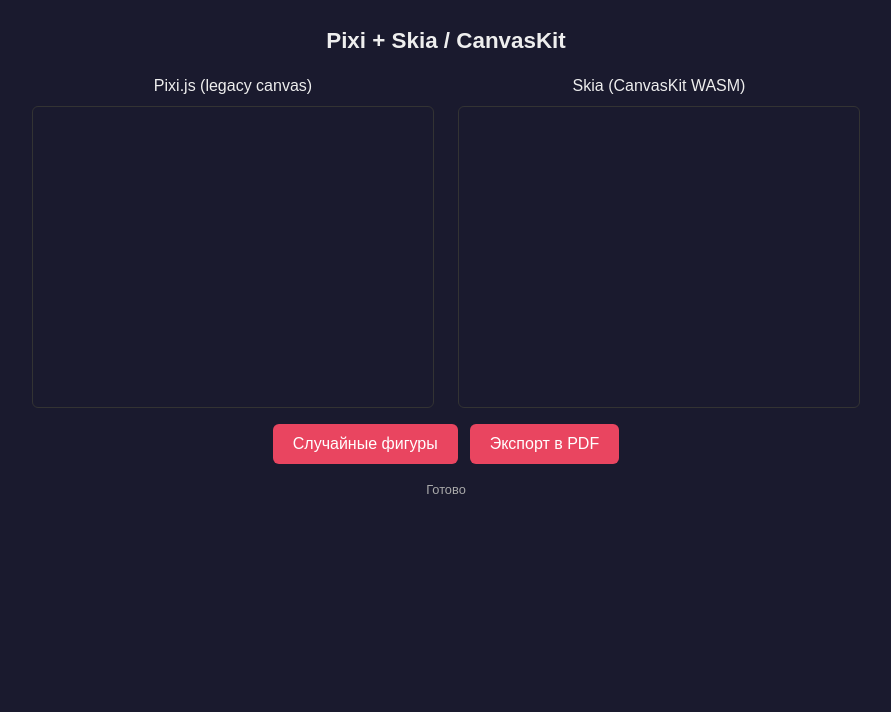
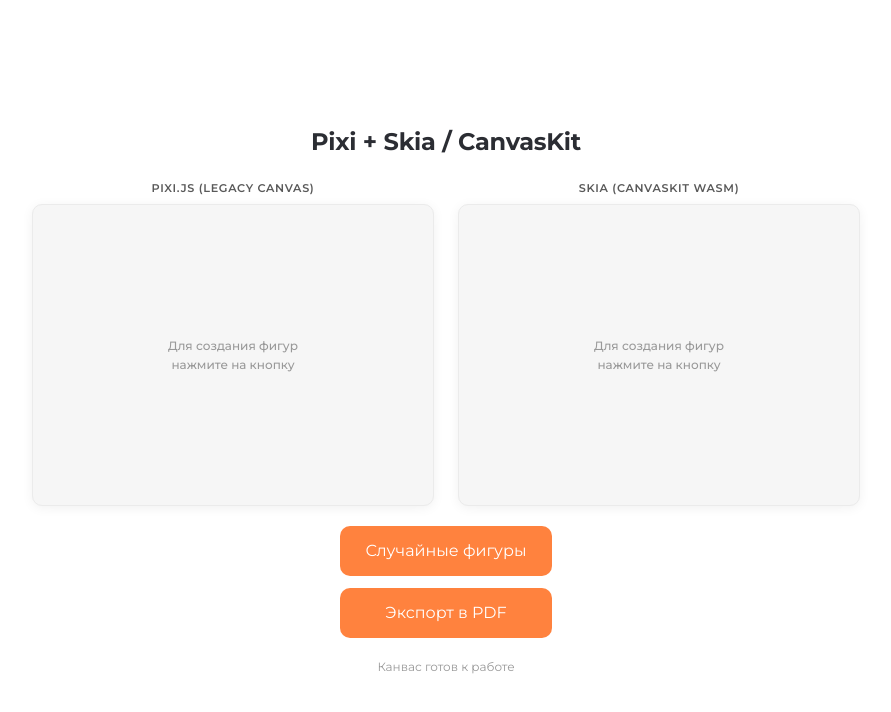
Before and after one commit to Tro48/Skia_project, a website built with Vite: page index.html in a window 1280 px wide. Shown: the whole page, without its empty margins (194-1085 px from the left). Built offline with nearby package versions, Linux system fonts and the light colour scheme; what canvaskit-wasm, pixi.js-legacy would draw is missing.

Commit message:
fix: поправил стили

```diff
--- a/index.html
+++ b/index.html
@@ -4,17 +4,28 @@
     <meta charset="UTF-8">
     <meta name="viewport" content="width=device-width, initial-scale=1.0">
     <title>Pixi + Skia</title>
+    <link rel="preconnect" href="https://fonts.googleapis.com">
+    <link rel="preconnect" href="https://fonts.gstatic.com" crossorigin>
+    <link href="https://fonts.googleapis.com/css2?family=Montserrat:wght@400;500;600;700&display=swap" rel="stylesheet">
+    <link rel="stylesheet" href="/src/styles/reset.css">
+    <link rel="stylesheet" href="/src/styles/main.css">
 </head>
 <body>
     <h1>Pixi + Skia / CanvasKit</h1>
     <div class="canvases">
         <div class="canvas-wrap">
             <p>Pixi.js (legacy canvas)</p>
-            <canvas id="pixi-canvas" width="400" height="300"></canvas>
+            <div class="canvas-frame">
+                <canvas id="pixi-canvas" width="400" height="300"></canvas>
+                <span class="canvas-placeholder">Для создания фигур<br>нажмите на кнопку</span>
+            </div>
         </div>
         <div class="canvas-wrap">
             <p>Skia (CanvasKit WASM)</p>
-            <canvas id="skia-canvas" width="400" height="300"></canvas>
+            <div class="canvas-frame">
+                <canvas id="skia-canvas" width="400" height="300"></canvas>
+                <span class="canvas-placeholder">Для создания фигур<br>нажмите на кнопку</span>
+            </div>
         </div>
     </div>
     <div class="controls">
--- a/src/main.ts
+++ b/src/main.ts
@@ -2,8 +2,6 @@
 import { createPixiApp, populateScene } from "./pixi/scene";
 import { initCanvasKit } from "./skia/init";
 import { renderContainerToSkia } from "./skia/renderer";
-import "./styles/main.css";
-import "./styles/reset.css";
 import type { RenderSkiaParams } from "./types";
 
 const WIDTH = 400;
@@ -26,7 +24,6 @@
 		status.textContent = "Ошибка создания Skia surface";
 		return;
 	}
-	populateScene(container);
 	renderSkia({ ck, surface, container });
 	setupEvents({
 		pixiCanvas,
@@ -34,11 +31,16 @@
 		onInteract: () => renderSkia({ ck, surface, container }),
 	});
 
+	status.textContent = "Канвас готов к работе";
+
 	document.getElementById("btn-random")!.addEventListener("click", () => {
 		populateScene(container);
-		renderSkia({ ck, surface, container }); // перерендериваем Skia после изменения сцены
+		renderSkia({ ck, surface, container });
+		document
+			.querySelectorAll<HTMLElement>(".canvas-placeholder")
+			.forEach((el) => el.classList.add("hidden"));
+		status.textContent = "Готово";
 	});
-	status.textContent = "Готово";
 }
 
 // Функция синхронного обновления Skia-canvas
--- a/src/pixi/scene.ts
+++ b/src/pixi/scene.ts
@@ -5,7 +5,7 @@
 	const app = new PIXI.Application({
 		width: canvas.width,
 		height: canvas.height,
-		backgroundColor: 0x16213e,
+		backgroundColor: 0xf6f6f6,
 		forceCanvas: true,
 		antialias: true,
 		view: canvas,
--- a/src/skia/renderer.ts
+++ b/src/skia/renderer.ts
@@ -1,8 +1,7 @@
 import type { RenderContainerToSkiaParams } from "../types";
 import { renderDisplayObject } from "./renderer.utils";
 
-// Цвет фона сцены — совпадает с backgroundColor в Pixi
-const BG_COLOR = { r: 0x16 / 255, g: 0x21 / 255, b: 0x3e / 255, a: 1 };
+const BG_COLOR = { r: 0xf6 / 255, g: 0xf6 / 255, b: 0xf6 / 255, a: 1 };
 
 export function renderContainerToSkia({
 	ck,
--- a/src/styles/main.css
+++ b/src/styles/main.css
@@ -1,18 +1,23 @@
 body {
 	margin: 0;
-	background: #1a1a2e;
-	color: #eee;
-	font-family: sans-serif;
+	height: 100vh;
+	overflow: hidden;
+	background: #ffffff;
+	color: #2b2d33;
+	font-family: "Montserrat", sans-serif;
 	display: flex;
 	flex-direction: column;
 	align-items: center;
-	gap: 16px;
-	padding: 24px;
+	justify-content: center;
+	gap: 20px;
 }
 
 h1 {
 	margin: 0;
-	font-size: 1.4rem;
+	font-size: 1.5rem;
+	font-weight: 700;
+	color: #2b2d33;
+	letter-spacing: -0.01em;
 }
 
 .canvases {
@@ -24,36 +29,100 @@
 	display: flex;
 	flex-direction: column;
 	align-items: center;
-	justify-content: center;
 	gap: 8px;
 }
 
+.canvas-wrap p {
+	margin: 0;
+	font-size: 0.7rem;
+	font-weight: 600;
+	color: #595959;
+	text-transform: uppercase;
+	letter-spacing: 0.06em;
+}
+
+.canvas-frame {
+	position: relative;
+}
+
 canvas {
-	border: 1px solid #333;
-	border-radius: 6px;
+	background: #f6f6f6;
+	border: 1px solid #ebebeb;
+	border-radius: 10px;
+	box-shadow: 0 2px 12px rgba(0, 0, 0, 0.06);
+	display: block;
+}
+
+.canvas-placeholder {
+	position: absolute;
+	inset: 0;
+	display: flex;
+	align-items: center;
+	justify-content: center;
+	text-align: center;
+	font-size: 0.75rem;
+	font-weight: 500;
+	color: #999999;
+	line-height: 1.6;
+	pointer-events: none;
+}
+
+.canvas-placeholder.hidden {
+	display: none;
 }
 
 .controls {
 	display: flex;
+	flex-direction: column;
 	gap: 12px;
 }
 
 button {
-	padding: 8px 20px;
-	border: none;
-	border-radius: 6px;
-	background: #e94560;
-	color: #fff;
-	font-size: 0.9rem;
+	min-width: 168px;
+	padding: 12px 24px;
+	border: 1px solid transparent;
+	border-radius: 10px;
+	background: #ff823e;
+	color: #ffffff;
+	font-family: "Montserrat", sans-serif;
+	font-size: 0.875rem;
+	font-weight: 500;
 	cursor: pointer;
+	transition:
+		background 0.3s ease-in-out,
+		box-shadow 0.3s ease-in-out,
+		color 0.3s ease-in-out,
+		border-color 0.3s ease-in-out;
+	white-space: nowrap;
 }
 
 button:hover {
-	background: #c73652;
+	background: transparent;
+	color: #ff823e;
+	border-color: #ff823e;
+	box-shadow: 0 4px 16px rgba(255, 130, 62, 0.35);
+	transition:
+		background 0.3s ease-in-out,
+		box-shadow 0.3s ease-in-out,
+		color 0.3s ease-in-out,
+		border-color 0.3s ease-in-out;
+}
+
+button:active {
+	background: #ff823e;
+	color: #ffffff;
+	border-color: #ff823e;
+	box-shadow: 0 4px 16px rgba(255, 130, 62, 0.35);
+	transition:
+		background 0.3s ease-in-out,
+		box-shadow 0.3s ease-in-out,
+		color 0.3s ease-in-out,
+		border-color 0.3s ease-in-out;
 }
 
 #status {
-	font-size: 0.8rem;
-	color: #aaa;
+	font-size: 0.75rem;
+	font-weight: 400;
+	color: #999999;
 	min-height: 1.2em;
 }
```
